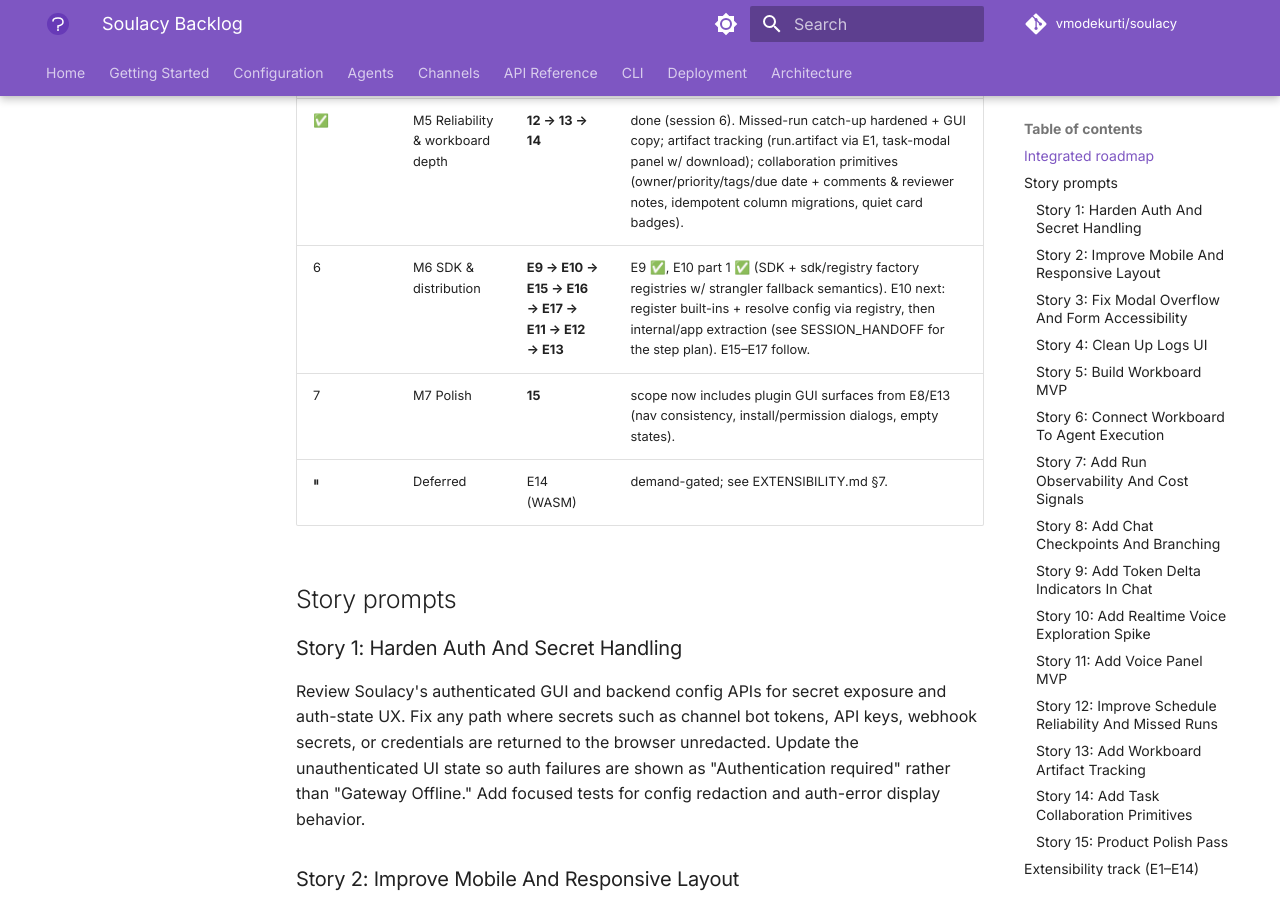
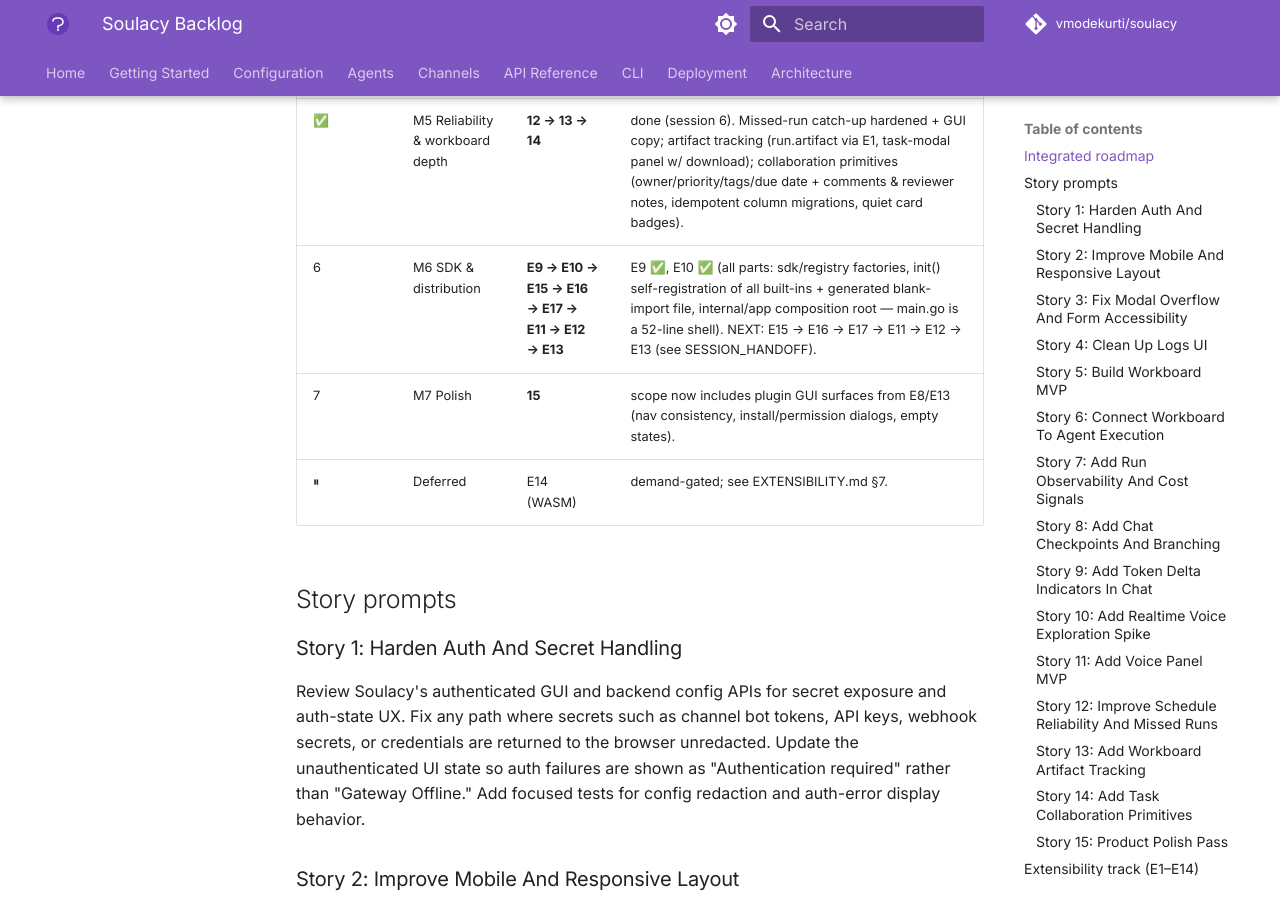
Before and after one commit to vmodekurti/soulacy, an MkDocs documentation site: the page built from docs/BACKLOG.md, in a window 1280 px wide and 900 px high, scrolled down 1232 px. Built offline with MkDocs 1.6.1 and Material for MkDocs 9.7.7, drawn with Linux system fonts in a browser that asks for light colours; comment, search, counter and statistics services are not loaded; the version menu is left out.

Commit message:
docs: handoff + backlog — E10 complete (M6: next E15)

```diff
--- a/docs/BACKLOG.md
+++ b/docs/BACKLOG.md
@@ -26,7 +26,7 @@
 | ✅ | M3 Sidecar foundation | **E3 → E4 → E5 → E6 → E7 → E8** | done (session 6). Protocol v1, supervised lifecycle, plugin principals/capabilities, vault credential delegation w/ rotation restart, manifest v2 (sidecar channels/providers/skills/GUI), GUI mounts at /plugins/:id/ui/ in sandboxed iframes with scoped splg_ tokens + default-deny API gate. Docs: PLUGIN_MANIFEST/CAPABILITIES/CREDENTIALS + EXTERNAL_CHANNEL_PROTOCOL. |
 | ✅ | M4 Voice | **10 → 11** | done (session 6). Spike (docs/VOICE_SPIKE.md): sidecar/control-plane approach confirmed, OpenAI-first; PoC sidecar passes conformance. MVP: voice.provider config → /api/v1/voice/status + /ephemeral (key minted host-side, never in browser persistently), Chat 🎤 push-to-talk panel (WebRTC direct to provider, live transcripts attach to session, usage indicator, graceful fallback). Verify mic flow on the Mac with a real key. |
 | ✅ | M5 Reliability & workboard depth | **12 → 13 → 14** | done (session 6). Missed-run catch-up hardened + GUI copy; artifact tracking (run.artifact via E1, task-modal panel w/ download); collaboration primitives (owner/priority/tags/due date + comments & reviewer notes, idempotent column migrations, quiet card badges). |
-| 6 | M6 SDK & distribution | **E9 → E10 → E15 → E16 → E17 → E11 → E12 → E13** | E9 ✅, E10 part 1 ✅ (SDK + sdk/registry factory registries w/ strangler fallback semantics). E10 next: register built-ins + resolve config via registry, then internal/app extraction (see SESSION_HANDOFF for the step plan). E15–E17 follow. |
+| 6 | M6 SDK & distribution | **E9 → E10 → E15 → E16 → E17 → E11 → E12 → E13** | E9 ✅, E10 ✅ (all parts: sdk/registry factories, init() self-registration of all built-ins + generated blank-import file, internal/app composition root — main.go is a 52-line shell). NEXT: E15 → E16 → E17 → E11 → E12 → E13 (see SESSION_HANDOFF). |
 | 7 | M7 Polish | **15** | scope now includes plugin GUI surfaces from E8/E13 (nav consistency, install/permission dialogs, empty states). |
 | ⏸ | Deferred | E14 (WASM) | demand-gated; see EXTENSIBILITY.md §7. |
 
```
